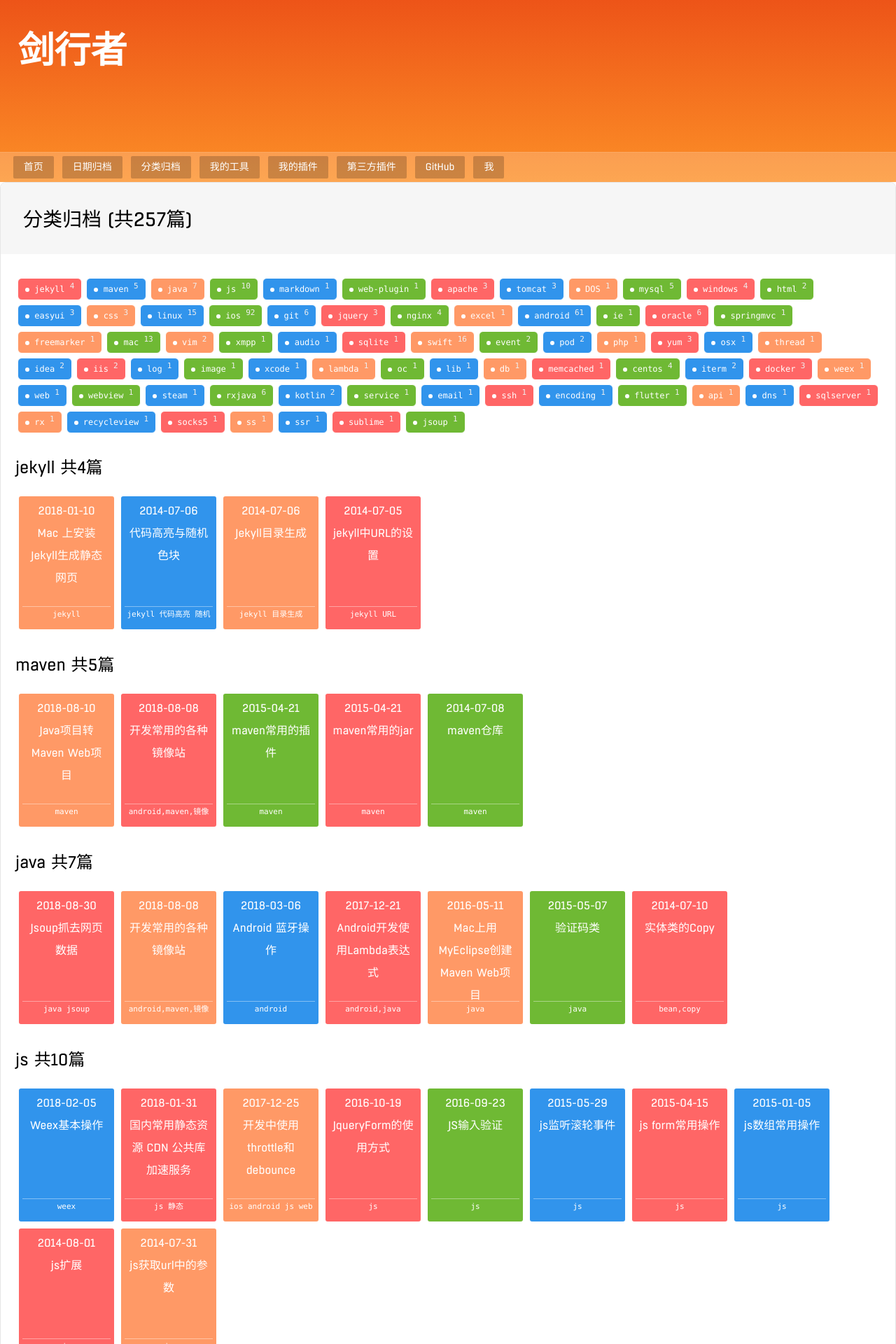
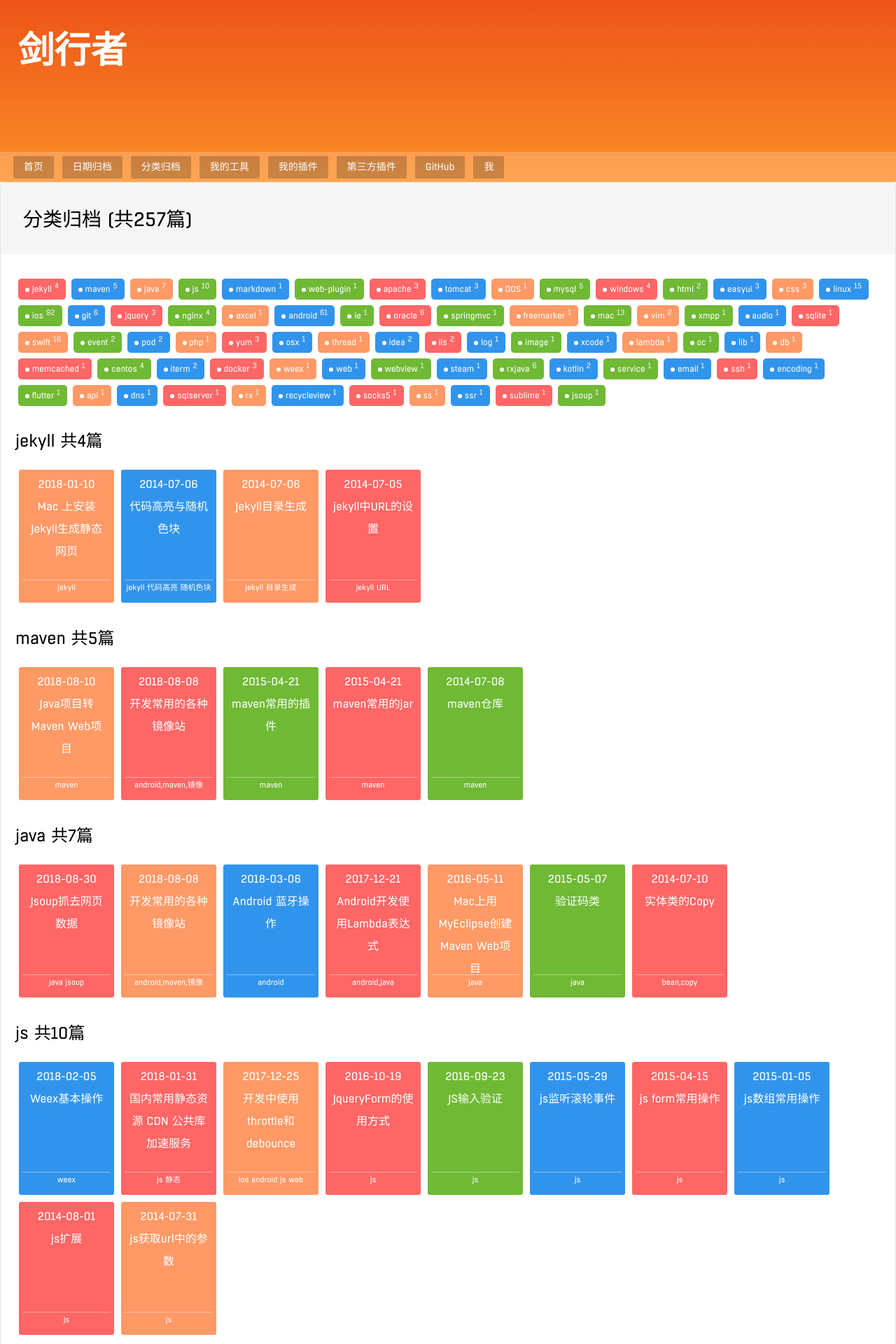
Before and after one commit to psvmc/myblog_jekyll, a Jekyll site: the page built from category.html, in a window 1280 px wide. Shown: the top 1920 px of the page at 70% size. Built offline with Jekyll 4.4.1, drawn with Linux system fonts in a browser that asks for light colours.

Commit message:
样式修改

```diff
--- a/jekyll-themes/ztheme/css/style.css
+++ b/jekyll-themes/ztheme/css/style.css
@@ -218,6 +218,10 @@ samp {
 
 
 
+
+
+
+
 /* =Common
 --------------------------------------*/
 
@@ -280,6 +284,10 @@ a:hover {
 .fn-webkit-adjust {
     -webkit-text-size-adjust: none;
 }
+
+
+
+
 
 
 
@@ -695,7 +703,6 @@ a:hover {
 }
 
 .categoryGroup ul li a {
-    font-family: Monaco, Consolas, Helvetica, Open Sans, 'Microsoft YaHei', sans-serif;
     font-size: 12px;
     display: block;
     width: auto;
@@ -718,7 +725,6 @@ a:hover {
 }
 
 .categoryGroup ul li a sup {
-    font-family: Monaco, Consolas, Helvetica, Open Sans, 'Microsoft YaHei', sans-serif;
     font-size: 11px;
     color: #eee;
 }
@@ -831,7 +837,6 @@ code {
 }
 
 .main-article code {
-    font-family: Monaco, Consolas, Helvetica, Open Sans, 'Microsoft YaHei', sans-serif;
     font-size: 90%;
     padding: 1px 4px;
     margin-right: 4px;
@@ -970,7 +975,6 @@ code {
 }
 
 .main-article .article-year li .post_keywords {
-    font-family: Monaco, Consolas, Helvetica, Open Sans, 'Microsoft YaHei', sans-serif;
     font-size: 11px;
     line-height: 20px;
     display: block;
@@ -996,6 +1000,10 @@ code {
     color: #fff;
     background-color: #333;
 }
+
+
+
+
 
 
 
```
